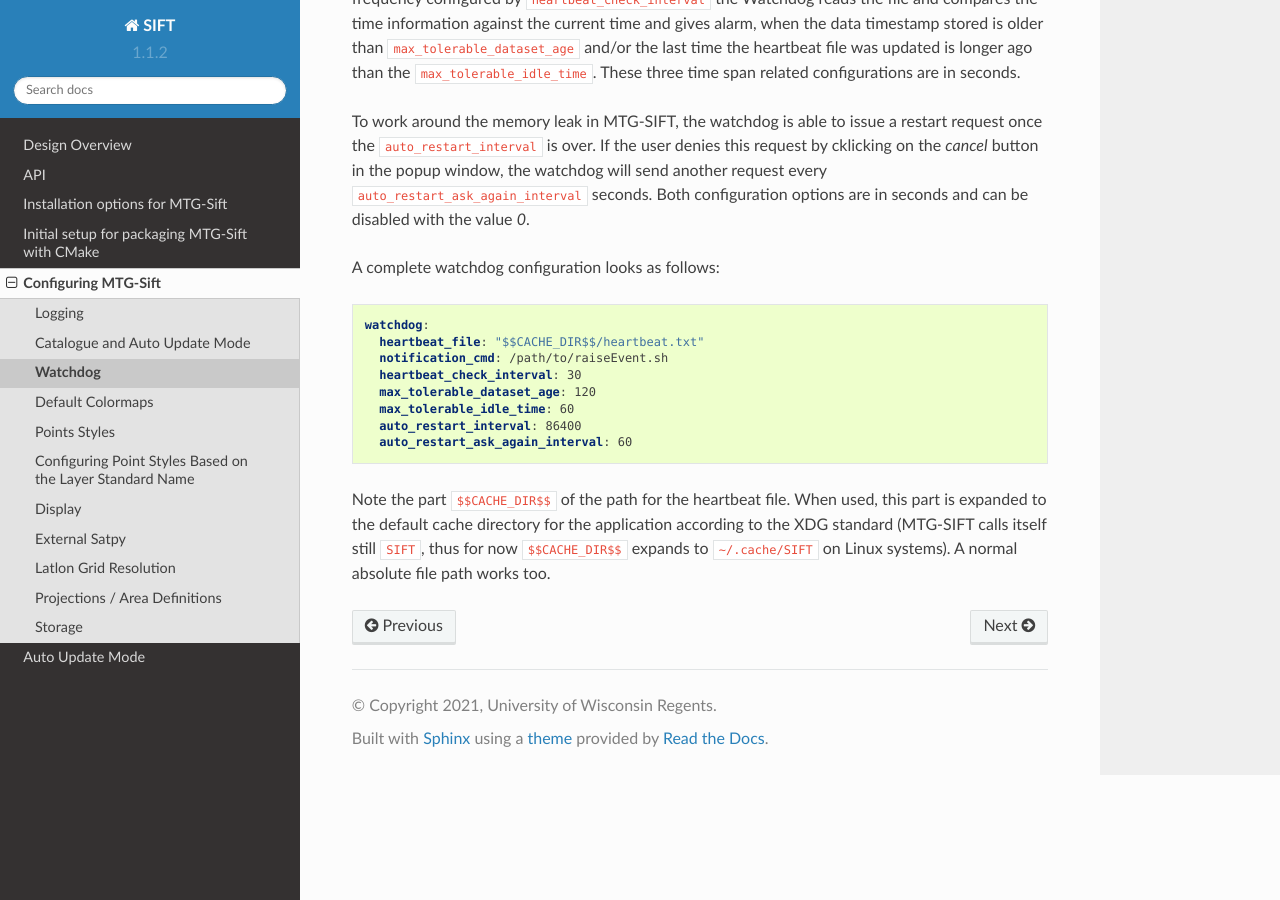
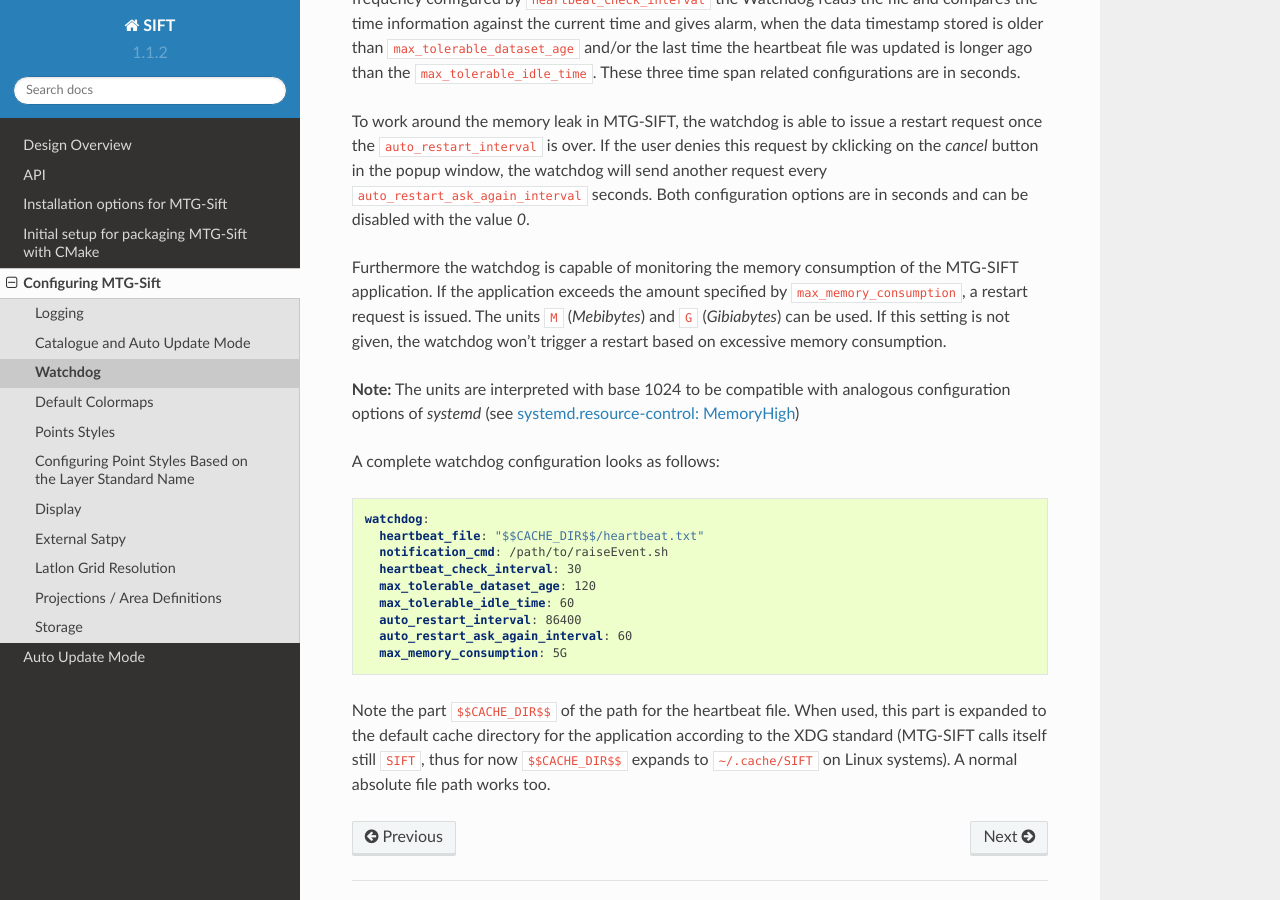
Before and after one commit to ssec/sift, a Sphinx documentation site: the page built from doc/source/configuration-watchdog.rst, in a window 1280 px wide and 900 px high, scrolled down 419 px. Built offline with Sphinx 7.4.7 and the Read the Docs theme 2.0.0, drawn with Linux system fonts in a browser that asks for light colours.

Commit message:
Document memory based auto restart

```diff
--- a/doc/source/configuration-watchdog.rst
+++ b/doc/source/configuration-watchdog.rst
@@ -27,6 +27,18 @@
 seconds. Both configuration options are in seconds and can be disabled with
 the value *0*.
 
+Furthermore the watchdog is capable of monitoring the memory consumption of the
+MTG-SIFT application. If the application exceeds the amount specified by
+``max_memory_consumption``, a restart request is issued. The units ``M``
+(*Mebibytes*) and ``G`` (*Gibiabytes*) can be used. If this setting is not
+given, the watchdog won't trigger a restart based on excessive memory
+consumption.
+
+**Note:** The units are interpreted with base 1024 to be compatible with
+analogous configuration options of `systemd` (see `systemd.resource-control:
+MemoryHigh
+<https://www.freedesktop.org/software/systemd/man/systemd.resource-control.html#MemoryHigh=bytes>`_)
+
 A complete watchdog configuration looks as follows:
 
 .. code-block:: yaml
@@ -39,6 +51,7 @@
     max_tolerable_idle_time: 60
     auto_restart_interval: 86400
     auto_restart_ask_again_interval: 60
+    max_memory_consumption: 5G
 
 Note the part ``$$CACHE_DIR$$`` of the path for the heartbeat file. When used,
 this part is expanded to the default cache directory for the application
```
